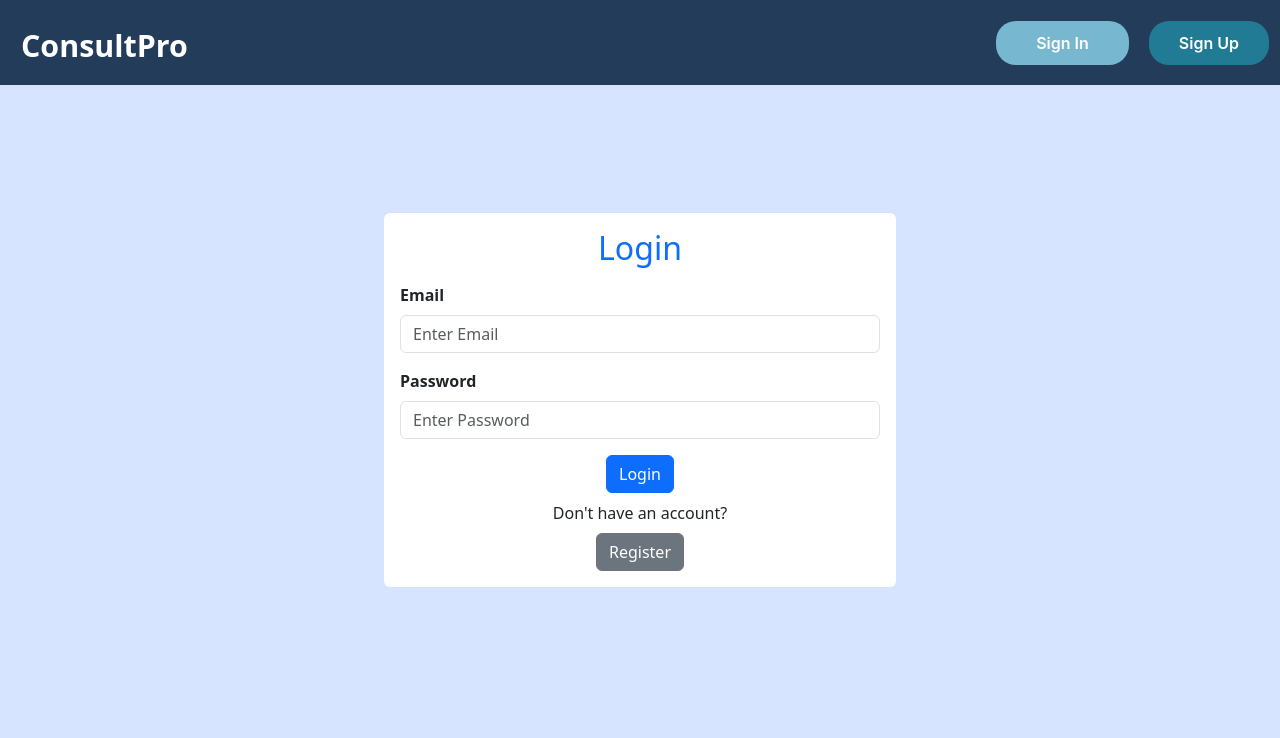
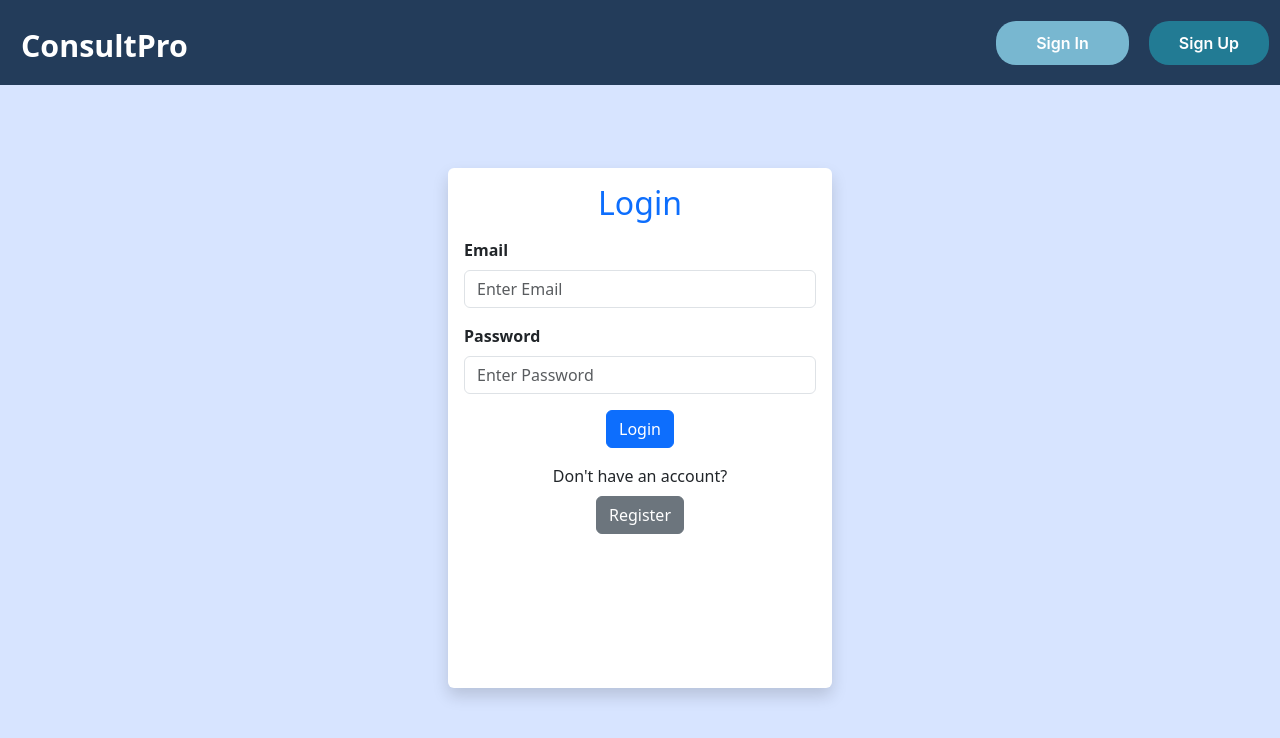
Before and after one commit to Kanchanamkl/consultation_system_web, a React (Vite) app: page /login in a window 1280 px wide. Shown: the top 738 px of the page. Built offline with nearby package versions, Linux system fonts and the light colour scheme.

Commit message:
registration and login pages styling enhancement

```diff
--- a/src/pages/Login/Login.jsx
+++ b/src/pages/Login/Login.jsx
@@ -52,7 +52,7 @@ const Login = () => {
     return (
         <div>
             <div className="d-flex justify-content-center align-items-center text-center vh-100" style={{ backgroundColor: '#D7E4FF' }}>
-                <div className="bg-white p-3 rounded" style={{width : '40%'}}>
+                <div className="bg-white p-3 rounded shadow" style={{width : '30vw' , height: '65vh', borderRadius: '10px', marginTop: '55px'}}>
                     <h2 className='mb-3 text-primary '>Login</h2>
                     <form onSubmit={handleSubmit}>
                         <div className="mb-3 text-start">
@@ -84,7 +84,7 @@ const Login = () => {
                         <button type="submit" className="btn btn-primary">Login</button>
                     </form>
 
-                    <p className='container my-2'>Don&apos;t have an account?</p>
+                    <p className='container my-2 mt-3'>Don&apos;t have an account?</p>
                     <Link to='/register' className="btn btn-secondary">Register</Link>
                 </div>
             </div>
--- a/src/pages/Registration/Register.jsx
+++ b/src/pages/Registration/Register.jsx
@@ -40,7 +40,7 @@ const Register = () => {
     return (
         <div>
             <div className="d-flex justify-content-center align-items-center text-center vh-100 mt-5" style={{backgroundColor: '#D7E4FF'} } >
-                <div className="bg-white p-3 rounded" style={{width: '40%'}}>
+                <div className="bg-white p-3  rounded shadow" style={{width: '30vw', borderRadius: '10px', marginTop: '55px'}}>
                     <h2 className='mb-3 text-primary'>Register</h2>
                     <form onSubmit={handleSubmit}>
                         <div className="mb-3 text-start">
```
